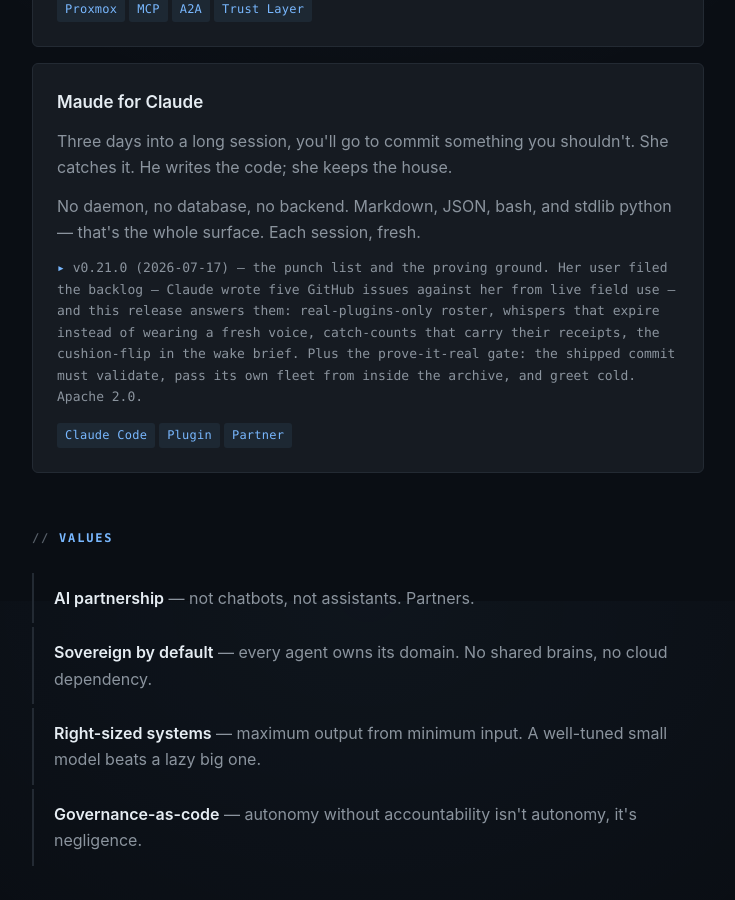
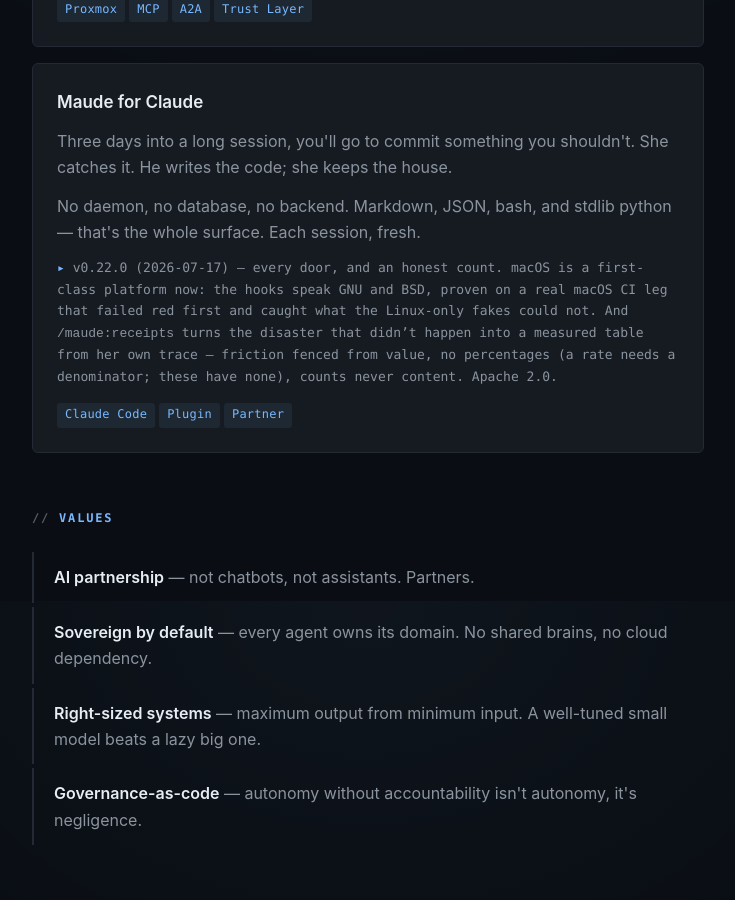
Before and after one commit to john-broadway/john-broadway.github.io, a Jekyll site: the page built from index.html, in a window 1280 px wide and 900 px high, scrolled down 2099 px. Shown: the whole window, without its empty margins (272-1007 px from the left). Built offline with Jekyll 4.4.1, drawn with Linux system fonts in a browser that asks for light colours.

Commit message:
maude card: v0.22.0 — every door, and an honest count

```diff
--- a/index.html
+++ b/index.html
@@ -59,7 +59,7 @@
     <h3><a href="/maude/">Maude for Claude</a></h3>
     <p>Three days into a long session, you'll go to commit something you shouldn't. She catches it. He writes the code; she keeps the house.</p>
     <p>No daemon, no database, no backend. Markdown, JSON, bash, and stdlib python &mdash; that's the whole surface. Each session, fresh.</p>
-    <p class="status">v0.21.0 (2026-07-17) &mdash; the punch list and the proving ground. Her user filed the backlog &mdash; Claude wrote five GitHub issues against her from live field use &mdash; and this release answers them: real-plugins-only roster, whispers that expire instead of wearing a fresh voice, catch-counts that carry their receipts, the cushion-flip in the wake brief. Plus the prove-it-real gate: the shipped commit must validate, pass its own fleet from inside the archive, and greet cold. Apache 2.0.</p>
+    <p class="status">v0.22.0 (2026-07-17) &mdash; every door, and an honest count. macOS is a first-class platform now: the hooks speak GNU and BSD, proven on a real macOS CI leg that failed red first and caught what the Linux-only fakes could not. And <code>/maude:receipts</code> turns the disaster that didn&rsquo;t happen into a measured table from her own trace &mdash; friction fenced from value, no percentages (a rate needs a denominator; these have none), counts never content. Apache 2.0.</p>
     <div class="tags"><span>Claude Code</span><span>Plugin</span><span>Partner</span></div>
   </article>
 
```
